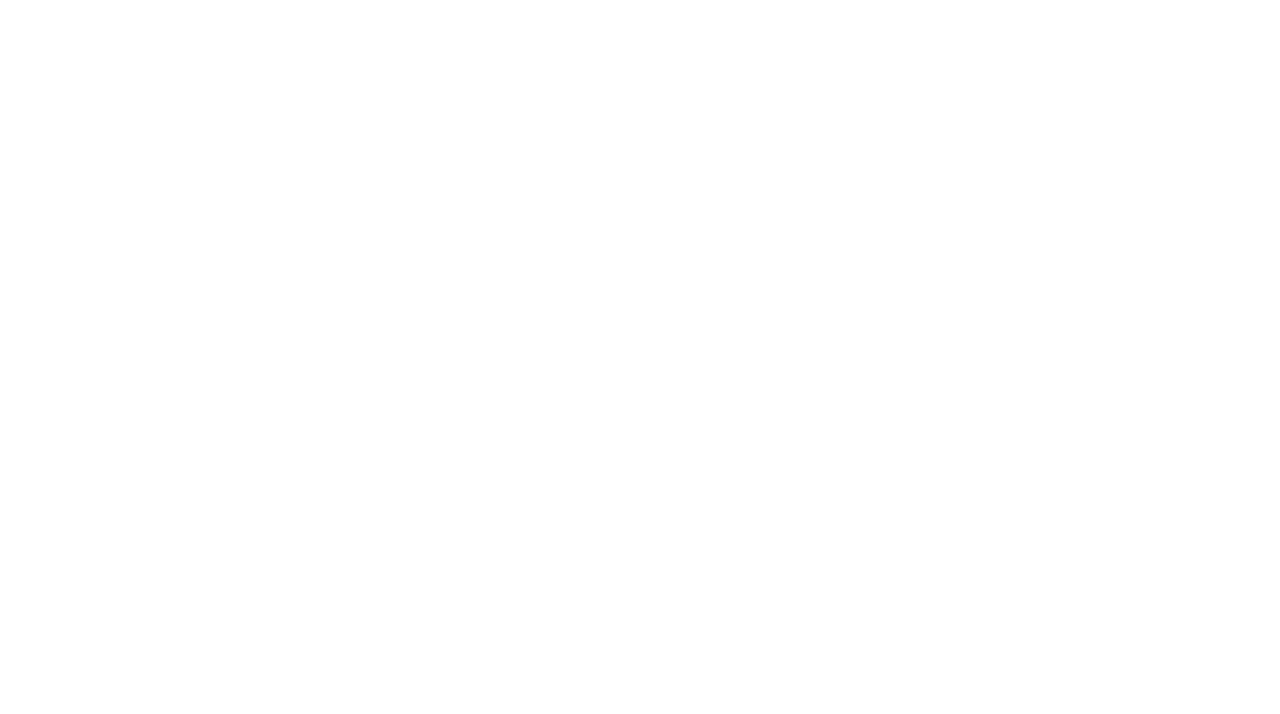
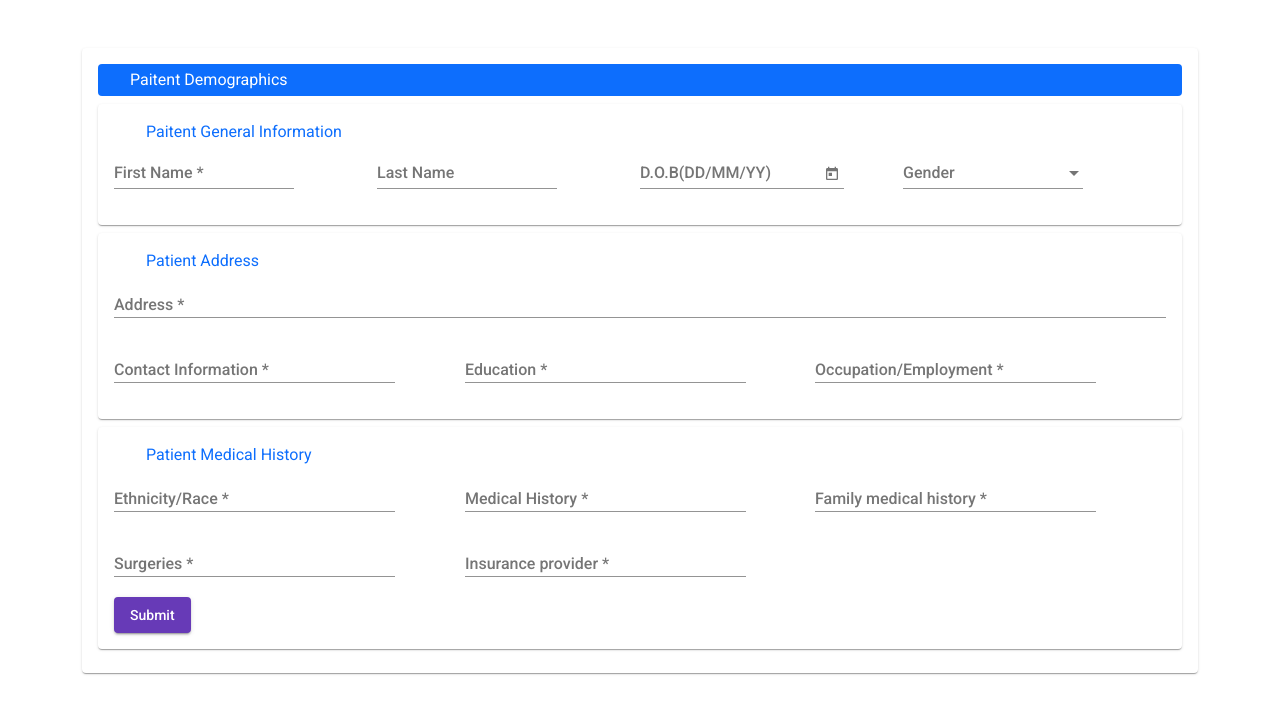
Before and after one commit to Neha-Butola/CT-Patient-Portal, an Angular app: page /demographics in a window 1280 px wide. Before the commit this address led to /. Shown: the top 714 px of the page. Built offline with nearby package versions, Linux system fonts and the light colour scheme.

Commit message:
demography ui created

```diff
--- a/angular.json
+++ b/angular.json
@@ -1,5 +1,8 @@
 {
   "$schema": "./node_modules/@angular/cli/lib/config/schema.json",
+  "cli": {
+    "analytics": "e907e0fe-180d-47ca-9606-ef7593d6c9be"
+  },
   "version": 1,
   "newProjectRoot": "projects",
   "projects": {
--- a/package.json
+++ b/package.json
@@ -15,6 +15,7 @@
     "@angular/common": "~12.2.0",
     "@angular/compiler": "~12.2.0",
     "@angular/core": "~12.2.0",
+    "@angular/flex-layout": "^12.0.0-beta.34",
     "@angular/forms": "~12.2.0",
     "@angular/material": "^12.2.3",
     "@angular/platform-browser": "~12.2.0",
--- a/src/app/app-routing.module.ts
+++ b/src/app/app-routing.module.ts
@@ -10,6 +10,13 @@ const routes: Routes = [
     path: 'user',
     loadChildren: () => import('./user/user.module').then((m) => m.UserModule),
   },
+  {
+    path: 'demographics',
+    loadChildren: () =>
+      import('./demographics/demographics.module').then(
+        (m) => m.DemographicsModule
+      ),
+  },
 ];
 
 @NgModule({
--- a/src/app/demographics/components/demographics/demographics.component.html
+++ b/src/app/demographics/components/demographics/demographics.component.html
@@ -1 +1,191 @@
-<p>demographics works!</p>
+<section class="container my-5">
+  <form [formGroup]="demoForm" (ngSubmit)="onSubmit()">
+    <mat-card>
+      <mat-card-header class="bg-primary text-white mb-2 py-1 rounded"
+        >Paitent Demographics
+      </mat-card-header>
+      <mat-card class="mb-2">
+        <mat-card-header class="text-primary"
+          >Paitent General Information</mat-card-header
+        >
+        <div fxLayout="row">
+          <mat-form-field fxLayoutAlign="space-between">
+            <mat-label for="first-name">First Name </mat-label>
+            <input
+              id="first-name"
+              matInput
+              type="text"
+              formControlName="firstname"
+              name="firstname"
+            />
+          </mat-form-field>
+
+          <mat-form-field fxLayoutAlign="space-between">
+            <mat-label for="last-name">Last Name </mat-label>
+            <input
+              id="last-name"
+              type="text"
+              matInput
+              formControlName="lastname"
+            />
+          </mat-form-field>
+
+          <mat-form-field fxLayoutAlign="space-between">
+            <mat-label>D.O.B(DD/MM/YY)</mat-label>
+            <input matInput [matDatepicker]="picker" />
+            <mat-datepicker-toggle
+              matSuffix
+              [for]="picker"
+            ></mat-datepicker-toggle>
+            <mat-datepicker #picker></mat-datepicker>
+          </mat-form-field>
+
+          <mat-form-field fxLayoutAlign="space-between">
+            <mat-label>Gender</mat-label>
+            <mat-select>
+              <mat-option value="male">Male</mat-option>
+              <mat-option value="female">female</mat-option>
+            </mat-select>
+          </mat-form-field>
+        </div>
+      </mat-card>
+
+      <mat-card class="mb-2">
+        <mat-card-header class="text-primary">Patient Address </mat-card-header>
+
+        <div class="w-100 column">
+          <mat-form-field>
+            <mat-label for="address" class="col-sm-2 col-form-label"
+              >Address</mat-label
+            >
+
+            <input
+              id="address"
+              type="text"
+              matInput
+              formControlName="address"
+            />
+          </mat-form-field>
+        </div>
+        <div fxLayout="row">
+          <div class="col-4" fxLayoutAlign="space-between">
+            <mat-form-field style="width: 80%">
+              <mat-label for="phone" class="col-sm-2 col-form-label"
+                >Contact Information
+              </mat-label>
+              <input
+                id="phone"
+                type="text"
+                matInput
+                formControlName="phone"
+                (keypress)="keyPress($event)"
+              />
+            </mat-form-field>
+          </div>
+          <div class="col-4" fxLayoutAlign="space-between">
+            <mat-form-field style="width: 80%">
+              <mat-label for="Education" class="col-sm-2 col-form-label"
+                >Education</mat-label
+              >
+
+              <input
+                id="Education"
+                type="text"
+                matInput
+                formControlName="education"
+              />
+            </mat-form-field>
+          </div>
+          <div class="col-4" fxLayoutAlign="space-between">
+            <mat-form-field style="width: 80%">
+              <mat-label for="occupation" class="col-sm-2 col-form-label"
+                >Occupation/Employment
+              </mat-label>
+              <input
+                id="occupation"
+                type="text"
+                matInput
+                formControlName="occupation"
+              />
+            </mat-form-field>
+          </div>
+        </div>
+      </mat-card>
+      <mat-card class="mb-2">
+        <mat-card-header class="text-primary"
+          >Patient Medical History
+        </mat-card-header>
+        <div fxLayout="row">
+          <div class="col-4" fxLayoutAlign="space-between">
+            <mat-form-field style="width: 80%">
+              <mat-label for="Ethnicity" class="col-sm-2 col-form-label"
+                >Ethnicity/Race
+              </mat-label>
+              <input
+                id="Ethnicity"
+                type="text"
+                matInput
+                formControlName="ethnicity"
+              />
+            </mat-form-field>
+          </div>
+          <div class="col-4" fxLayoutAlign="space-between">
+            <mat-form-field style="width: 80%">
+              <mat-label for="medical" class="col-sm-2 col-form-label"
+                >Medical History</mat-label
+              >
+              <input
+                id="medical"
+                type="text"
+                matInput
+                formControlName="medical"
+              />
+            </mat-form-field>
+          </div>
+          <div class="col-4" fxLayoutAlign="space-between">
+            <mat-form-field style="width: 80%">
+              <mat-label for="familymedical" class="col-sm-2 col-form-label"
+                >Family medical history</mat-label
+              >
+              <input
+                id="familymedical"
+                type="text"
+                matInput
+                formControlName="familymedical"
+              />
+            </mat-form-field>
+          </div>
+        </div>
+        <div fxLayout="row">
+          <div class="col-4" fxLayoutAlign="space-between">
+            <mat-form-field style="width: 80%">
+              <mat-label for="surgeries" class="col-sm-2 col-form-label"
+                >Surgeries</mat-label
+              >
+              <input
+                id="surgeries"
+                type="text"
+                matInput
+                formControlName="surgeries"
+              />
+            </mat-form-field>
+          </div>
+          <div class="col-4" fxLayoutAlign="space-between">
+            <mat-form-field style="width: 80%">
+              <mat-label for="insurance" class="col-sm-2 col-form-label"
+                >Insurance provider</mat-label
+              >
+              <input
+                id="insurance"
+                type="text"
+                matInput
+                formControlName="insurance"
+              />
+            </mat-form-field>
+          </div>
+        </div>
+        <button mat-raised-button color="primary" type="submit">Submit</button>
+      </mat-card>
+    </mat-card>
+  </form>
+</section>
--- a/src/app/demographics/components/demographics/demographics.component.scss
+++ b/src/app/demographics/components/demographics/demographics.component.scss
@@ -0,0 +1,3 @@
+mat-form-field {
+  width: 100%;
+}
--- a/src/app/demographics/components/demographics/demographics.component.ts
+++ b/src/app/demographics/components/demographics/demographics.component.ts
@@ -1,15 +1,92 @@
 import { Component, OnInit } from '@angular/core';
+import {
+  FormBuilder,
+  FormControl,
+  FormGroup,
+  Validators,
+  NgForm,
+} from '@angular/forms';
+import { Router } from '@angular/router';
+//import { Demographics } from '../../model/demographics';
+import { DemographicsService } from '../../services/demographics.service';
 
 @Component({
   selector: 'app-demographics',
   templateUrl: './demographics.component.html',
-  styleUrls: ['./demographics.component.scss']
+  styleUrls: ['./demographics.component.scss'],
 })
 export class DemographicsComponent implements OnInit {
+  /*demographics: Demographics = {
+    address: '',
+    education: '',
+    ethnicity: '',
+    familymedical: '',
+    firstname: '',
+    gender: '',
+    insurance: '',
+    lastname: '',
+    medical: '',
+    occupation: '',
+    phone: '',
+  };*/
+  errors: any = {};
+  demoForm: FormGroup;
+  firstname: string = '';
+  lastname: string = '';
+  constructor(
+    private formbuilder: FormBuilder,
+    private demographicsService: DemographicsService,
+    private router: Router
+  ) {
+    this.demoForm = formbuilder.group({
+      firstname: new FormControl('', [
+        Validators.required,
+        Validators.minLength(5),
+      ]),
+      lastname: new FormControl('', [
+        Validators.maxLength(15),
+        Validators.pattern('^[a-zA-Z]+$'),
+      ]),
+      gender: new FormControl('', [Validators.required]),
+      ethnicity: new FormControl('', [Validators.required]),
+      education: new FormControl('', [Validators.required]),
+      occupation: new FormControl('', [Validators.required]),
+      address: new FormControl('', [Validators.required]),
+      phone: new FormControl('', [
+        Validators.required,
+        Validators.pattern('^[0-9]*$'),
+        Validators.minLength(10),
+        Validators.maxLength(10),
+      ]),
 
-  constructor() { }
-
-  ngOnInit(): void {
+      medical: new FormControl('', [Validators.required]),
+      familymedical: new FormControl('', [Validators.required]),
+      surgeries: new FormControl('', [Validators.required]),
+      insurance: new FormControl('', [Validators.required]),
+    });
   }
 
+  //only number will be add
+  keyPress(event: any) {
+    const pattern = /[0-9\+\-\ ]/;
+    let inputChar = String.fromCharCode(event.charCode);
+    if (event.keyCode != 8 && !pattern.test(inputChar)) {
+      event.preventDefault();
+    }
+  }
+  onSubmit() {
+    // TODO: Use EventEmitter with form value
+    console.warn(this.demoForm.value);
+    /*this.demographicsService.getDemography().subscribe(
+      (res) => {
+        console.log(JSON.stringify(res));
+      },
+      (err) => {
+        console.log(JSON.stringify(err));
+        this.errors = err.error;
+      }
+    );*/
+  }
+
+  ngOnInit(): void {}
 }
--- a/src/app/demographics/demographics-routing.module.ts
+++ b/src/app/demographics/demographics-routing.module.ts
@@ -1,10 +1,16 @@
 import { NgModule } from '@angular/core';
 import { RouterModule, Routes } from '@angular/router';
+import { DemographicsComponent } from './components/demographics/demographics.component';
 
-const routes: Routes = [];
+const routes: Routes = [
+  {
+    path: '',
+    component: DemographicsComponent,
+  },
+];
 
 @NgModule({
   imports: [RouterModule.forChild(routes)],
-  exports: [RouterModule]
+  exports: [RouterModule],
 })
-export class DemographicsRoutingModule { }
+export class DemographicsRoutingModule {}
```
Also changed, not shown: src/app/demographics/demographics.module.ts (+22 -8 lines), 1 other file (tests, documents, lock files or other folders).
